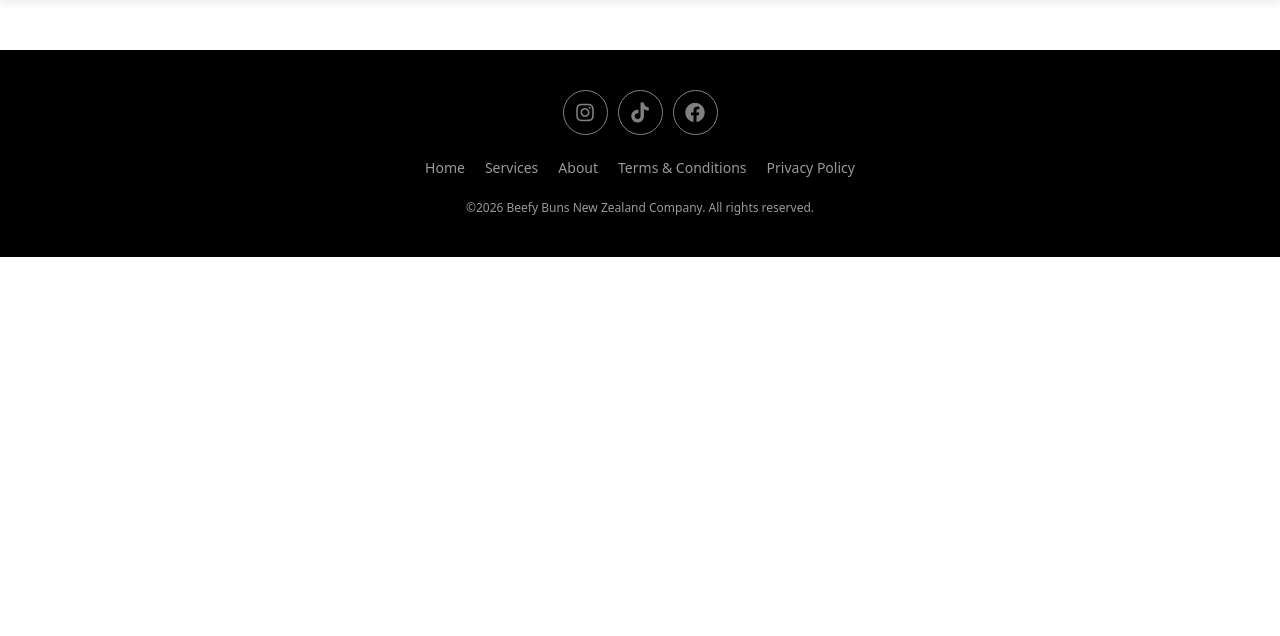
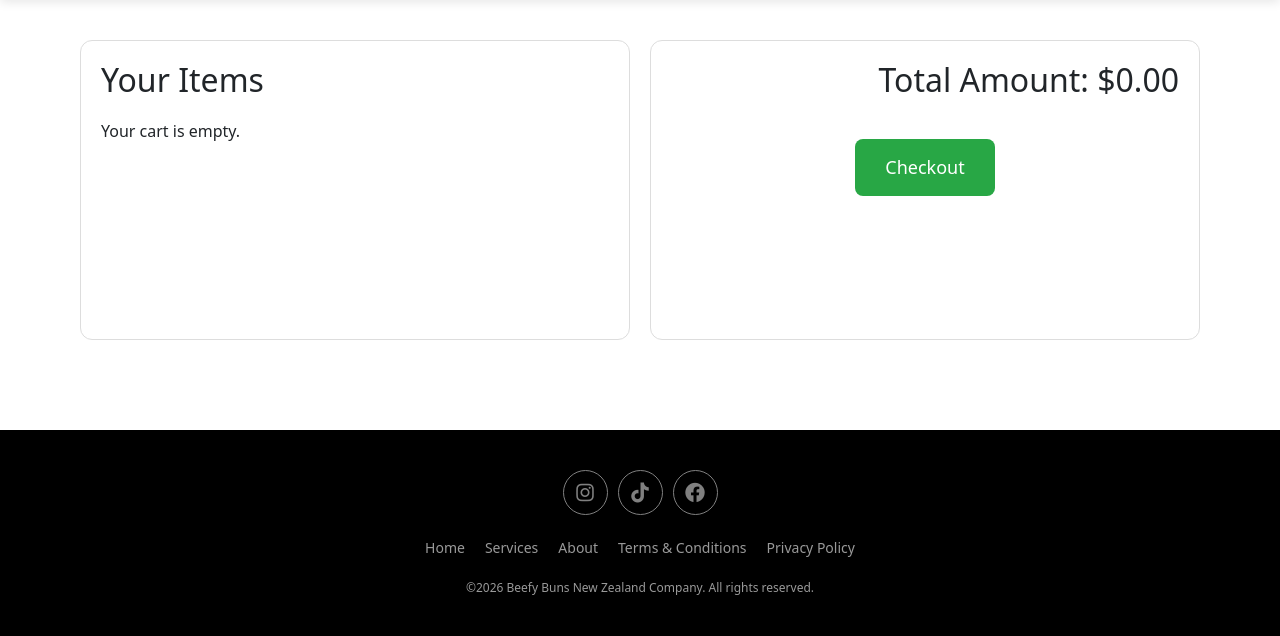
Before and after one commit to Bongkz/dte_year12_assessment, a Flask app: template templates/checkout.html in a window 1280 px wide. Shown: the part 100-736 px from the top of the page. Run offline with Flask 3, Linux system fonts and the light colour scheme; the template is opened without the code that fills it, so the values that code supplies are empty.

Commit message:
Worked on making checkout page

```diff
--- a/app.py
+++ b/app.py
@@ -44,7 +44,30 @@ def aboutus():
 # CHECKOUT PAGE
 @app.route("/checkout")
 def checkout():
-    return render_template("checkout.html")
+    conn = get_db()
+    cursor = conn.cursor()
+
+    cursor.execute("""
+        SELECT orders.orderid, menu.name, menu.price, orders.quantity, orders.total
+        FROM orders
+        JOIN menu ON orders.menuid = menu.menuid
+        ORDER BY orders.order_time DESC
+    """)
+    cart_items = cursor.fetchall()
+
+    total = sum(item[4] for item in cart_items)  # item[4] is total
+
+    return render_template("checkout.html", cart_items=cart_items, total=total)
+
+@app.route("/remove_item/<int:orderid>", methods=["POST"])
+def remove_item(orderid):
+    conn = get_db()
+    cursor = conn.cursor()
+
+    cursor.execute("DELETE FROM orders WHERE orderid = ?", (orderid,))
+    conn.commit()
+
+    return redirect(url_for("checkout"))
 
 if __name__ == "__main__":
     app.run(debug=True)
--- a/templates/checkout.html
+++ b/templates/checkout.html
@@ -45,7 +45,40 @@
         </nav>
     </header>
 
+    <main style="display: flex; gap: 20px; padding: 40px;">
+        <section style="flex: 1; background: #fff; border: 1px solid #ddd; border-radius: 12px; padding: 20px; min-height: 300px;">
+            <div style="display: flex; justify-content: flex-start; align-items: center; margin-bottom: 20px;">
+                <h2 style="margin: 0;">Your Items</h2>
+            </div>
+            {% if cart_items %}
+                {% for item in cart_items %}
+                <div style="display: flex; justify-content: space-between; align-items: center; border-bottom: 1px solid #eee; padding: 10px 0;">
+                    <div>
+                        <h4 style="margin: 0;">{{ item[1] }}</h4>
+                        <p style="margin: 5px 0; color: #666;">Qty: {{ item[3] }} x ${{ "%.2f"|format(item[2]) }}</p>
+                    </div>
+                    <div style="display: flex; align-items: center; gap: 10px;">
+                        <span style="font-weight: bold;">${{ "%.2f"|format(item[4]) }}</span>
+                        <form action="/remove_item/{{ item[0] }}" method="post" style="margin: 0;">
+                            <button type="submit" style="background: #dc3545; color: white; border: none; padding: 5px 10px; border-radius: 4px; cursor: pointer;">Remove</button>
+                        </form>
+                    </div>
+                </div>
+                {% endfor %}
+            {% else %}
+                <p>Your cart is empty.</p>
+            {% endif %}
+        </section>
 
+        <aside style="flex: 1; background: #fff; border: 1px solid #ddd; border-radius: 12px; padding: 20px; min-height: 300px;">
+            <div style="display: flex; justify-content: flex-end; align-items: center; margin-bottom: 20px;">
+                <h2 style="margin: 0;">Total Amount: ${{ "%.2f"|format(total) }}</h2>
+            </div>
+            <div style="text-align: center; margin-top: 40px;">
+                <button style="background: #28a745; color: white; border: none; padding: 15px 30px; border-radius: 8px; font-size: 18px; cursor: pointer;">Checkout</button>
+            </div>
+        </aside>
+    </main>
 
     <footer class="main-footer">
   <div class="footer-socials">
```
Also changed, not shown: database.db.
